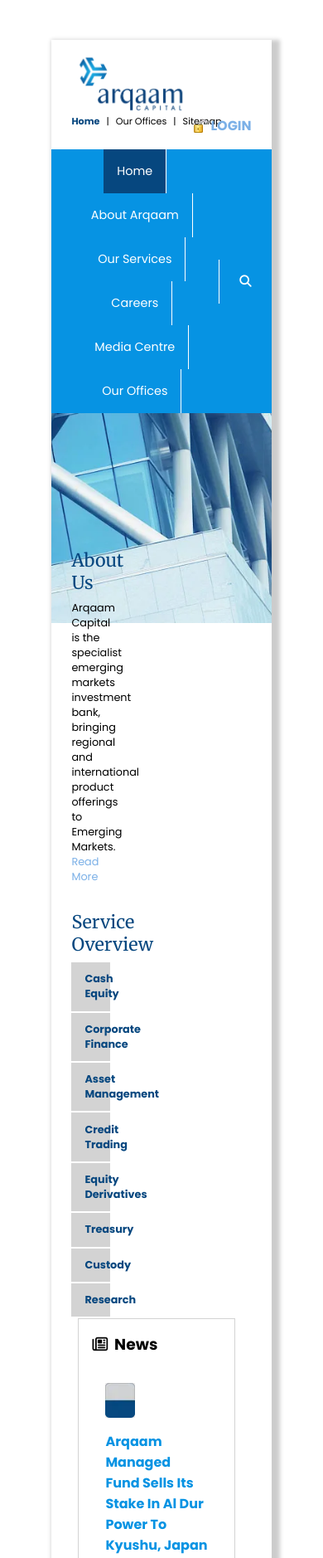
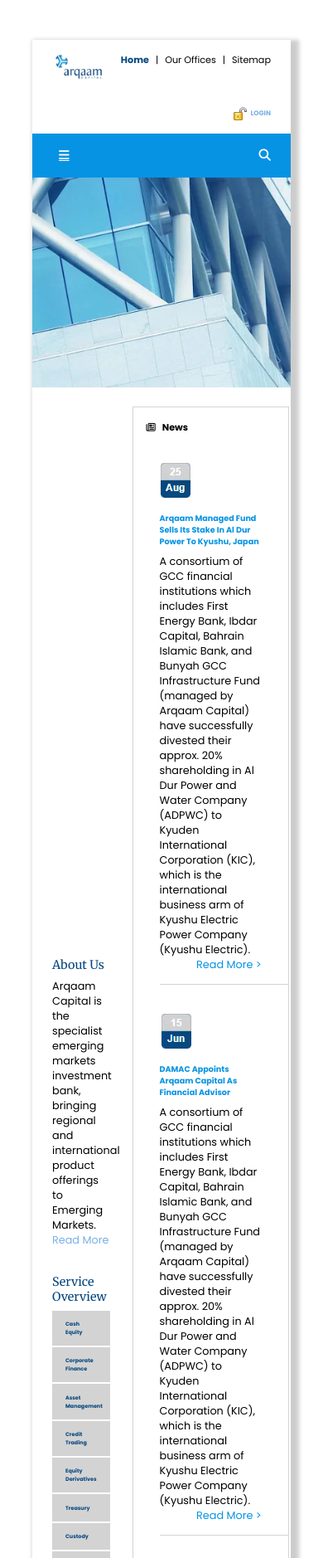
Before and after one commit to EdwinJ-19/TPS_FRONTEND_PROJECT, a plain HTML site: page index.html in a window 390 px wide. Shown: the top 1878 px of the page at 83% size. Drawn offline with Linux system fonts and the light colour scheme.

Commit message:
burger_line_and_page_responsive_added

```diff
--- a/index.css
+++ b/index.css
@@ -90,6 +90,9 @@
 .nav ul .home-active{
     background-color: #06477f;
 }
+.nav .icon{
+    display: none;
+}
 .nav .search{
     padding: 1rem 1.5rem;
     border-left: 1px solid white;
@@ -125,7 +128,7 @@
 }
 .side-by-side .side-1 .about{
     margin-bottom: 2rem;
-    margin-top: -7rem;
+    /* margin-top: -7rem; */
     /* background-color: red; */
 }
 .side-by-side .side-1 .about p{
@@ -262,3 +265,167 @@
 footer ul li a:hover{
     color: #06477f;
 }
+
+/* browser-1 */
+@media (max-width:948px) and (min-width:830px){
+    .box{
+        width: 80vw;
+    }
+    .image img{
+        width: 80vw;
+    }
+    .nav ul{
+        display: none;
+    }
+    .nav .icon{
+        display: flex;
+        padding: 0 1rem;
+    }
+    .nav .icon a{
+        color: white;
+    }
+    .nav .search{
+        border: none;
+    }
+    .side-by-side .side-1{
+        /* background-color: red; */
+        width: 18vw;
+    }
+}
+
+/* browser-2 */
+@media (max-width:828px) and (min-width:530px){
+    .box{
+        width: 80vw;
+    }
+    .image img{
+        width: 80vw;
+    }
+    .nav ul{
+        display: none;
+    }
+    .nav .icon{
+        display: flex;
+        padding: 0 1rem;
+    }
+    .nav .icon a{
+        color: white;
+    }
+    .nav .search{
+        border: none;
+    }
+    .side-by-side .side-1{
+        /* background-color: red; */
+        width: 18vw;
+        font-size: 0.6rem;
+    }
+    .side-by-side .side-2{
+        display: block;
+        margin: auto;
+        font-size: 0.6rem;
+        /* background-color: red; */
+    }
+    .side-by-side .side-2 .line{
+        width: 40vw;
+    }
+}
+
+/* mobile starts at iphone xr,12pro,14pro max,pixel-7,s20+ultra,ipad */
+@media (max-width:430px) and (min-width:380px){
+    .box{
+        width: 80vw;
+    }
+    .box-nav img{
+        width: 5rem;
+    }
+    .box .nav-login{
+        font-size: 0.5rem;
+        margin-top: 1rem;
+    }
+    .image img{
+        width: 80vw;
+    }
+    .nav ul{
+        display: none;
+    }
+    .nav .icon{
+        display: flex;
+        padding: 0 1rem;
+    }
+    .nav .icon a{
+        color: white;
+    }
+    .nav .search{
+        border: none;
+    }
+    .side-by-side .side-1{
+        /* background-color: red; */
+        width: 18vw;
+        font-size: 0.6rem;
+    }
+    .side-by-side .side-1 .overview ul{
+        font-size: 0.5rem;
+    }
+    .side-by-side .side-2{
+        display: block;
+        margin: auto;
+        font-size: 0.6rem;
+        /* background-color: red; */
+    }
+    .side-by-side .side-2 .line{
+        width: 40vw;
+    }
+    footer{
+        font-size: 0.45rem;
+    }
+}
+
+/* iphone SE,samsung s8+ */
+@media (max-width:400px) and (min-width:300px){
+    .box{
+        width: 80vw;
+    }
+    .box-nav img{
+        width: 4rem;
+    }
+    .box .nav-login{
+        font-size: 0.5rem;
+        margin-top: 1rem;
+    }
+    .image img{
+        width: 80vw;
+    }
+    .nav ul{
+        display: none;
+    }
+    .nav .icon{
+        display: flex;
+        padding: 0 1rem;
+    }
+    .nav .icon a{
+        color: white;
+    }
+    .nav .search{
+        border: none;
+    }
+    .side-by-side .side-1{
+        /* background-color: red; */
+        width: 18vw;
+        font-size: 0.6rem;
+    }
+    .side-by-side .side-1 .overview ul{
+        font-size: 0.4rem;
+    }
+    .side-by-side .side-2{
+        display: block;
+        margin: auto;
+        font-size: 0.6rem;
+        /* background-color: red; */
+    }
+    .side-by-side .side-2 .line{
+        width: 40vw;
+    }
+    footer{
+        font-size: 0.4rem;
+    }
+}
--- a/index.html
+++ b/index.html
@@ -13,12 +13,14 @@
     <link href="https://fonts.googleapis.com/css2?family=Merriweather:wght@300;400&display=swap" rel="stylesheet">
     <!--fontawesome icon-->
     <script src="https://kit.fontawesome.com/daa48e517c.js" crossorigin="anonymous"></script>
+    <!--js-->
+    <script src="index.js"></script>
 </head>
 <body>
     <container>
         <div class="box">
             <div class="box-nav">
-                <img src="arqaam-capital-logo.webp" alt="arqaam-logo">
+                <img src="image/arqaam-capital-logo.webp" alt="arqaam-logo">
                 <ul>
                     <li class="active">Home</li> |
                     <li>Our Offices</li> |
@@ -27,11 +29,11 @@
             </div>
             <!-- login-button -->
             <div class="nav-login">
-                <img src="ac-login.png" alt="login-logo" style="margin-right: 0.3rem;"><a href="">LOGIN</a>
+                <img src="image/ac-login.png" alt="login-logo" style="margin-right: 0.3rem;"><a href="">LOGIN</a>
             </div>
             <!-- nav -->
             <div class="nav">
-                <ul>
+                <ul id="navb">
                     <li class="home-active">Home</li>
                     <li>About Arqaam</li>
                     <li>Our Services</li>
@@ -39,6 +41,11 @@
                     <li>Media Centre</li>
                     <li>Our Offices</li>
                 </ul>
+                <!--Hamburger icon-->
+                <div class="icon">
+                    <a href="javascript:void(0)" class="icon" onclick="myFunction()"><i class="fa-solid fa-bars"></i></a>
+                </div>
+
                 <div class="search">
                     <i class="fa-solid fa-magnifying-glass"></i>
                 </div>
@@ -46,7 +53,7 @@
 
             <!-- image -->
             <div class="image">
-                <img src="banner.jpg" alt="banner">
+                <img src="image/banner.jpg" alt="banner">
             </div>
 
         <!-- side-by-side-box -->
@@ -80,7 +87,7 @@
 
                 <div class="box-1">
                     <div class="news-box-head">
-                            <img src="ac-date-bg.png" alt="date-bg"><a href="https://www.arqaamcapital.com/media-centre/press-releases/2021/arqaam-managed-fund-sells-its-stake-in-al-dur-power-to-kyushu-japan/">Arqaam Managed Fund Sells Its Stake In Al Dur Power To Kyushu, Japan</a>
+                            <img src="image/ac-date-1.png" alt="date-bg"><a href="https://www.arqaamcapital.com/media-centre/press-releases/2021/arqaam-managed-fund-sells-its-stake-in-al-dur-power-to-kyushu-japan/">Arqaam Managed Fund Sells Its Stake In Al Dur Power To Kyushu, Japan</a>
                     </div>
 
                     <div class="news-box-details">
@@ -99,7 +106,7 @@
 
                 <div class="box-2">
                     <div class="news-box-head">
-                            <img src="ac-date-bg.png" alt="date-bg"><a href="https://www.arqaamcapital.com/media-centre/press-releases/2021/damac-appoints-arqaam-capital-as-financial-advisor/">DAMAC Appoints Arqaam Capital As Financial Advisor</a>
+                            <img src="image/ac-date-2.png" alt="date-bg"><a href="https://www.arqaamcapital.com/media-centre/press-releases/2021/damac-appoints-arqaam-capital-as-financial-advisor/">DAMAC Appoints Arqaam Capital As Financial Advisor</a>
                     </div>
 
                     <div class="news-box-details">
@@ -118,7 +125,7 @@
 
                 <div class="box-3">
                     <div class="news-box-head">
-                            <img src="ac-date-bg.png" alt="date-bg"><a href="https://www.arqaamcapital.com/media-centre/press-releases/2021/arqaam-capital-investor-conference-2021/">Arqaam Capital Investor Conference 2021</a>
+                            <img src="image/ac-date-3.png" alt="date-bg"><a href="https://www.arqaamcapital.com/media-centre/press-releases/2021/arqaam-capital-investor-conference-2021/">Arqaam Capital Investor Conference 2021</a>
                     </div>
 
                     <div class="news-box-details">
--- /dev/null
+++ b/index.js
@@ -0,0 +1,9 @@
+function myFunction(){
+    var x = document.getElementById('navb');
+    // var y = document.querySelector('ul');
+    if(x.style.display=='block'){
+        x.style.display = 'none';
+    }else{
+        x.style.display='block';
+    }
+}
```
Also changed, not shown: arqaam-menu-bg.png (deleted), bg.png (deleted), image/ac-date-1.png (added), image/ac-date-2.png (added), image/ac-date-3.png (added), image/ac-date-bg.png (renamed from ac-date-bg.png), image/ac-login.png (renamed from ac-login.png), image/arqaam-capital-logo.webp (renamed from arqaam-capital-logo.webp), image/banner.jpg (renamed from banner.jpg), image/line.avif (renamed from line.avif).
